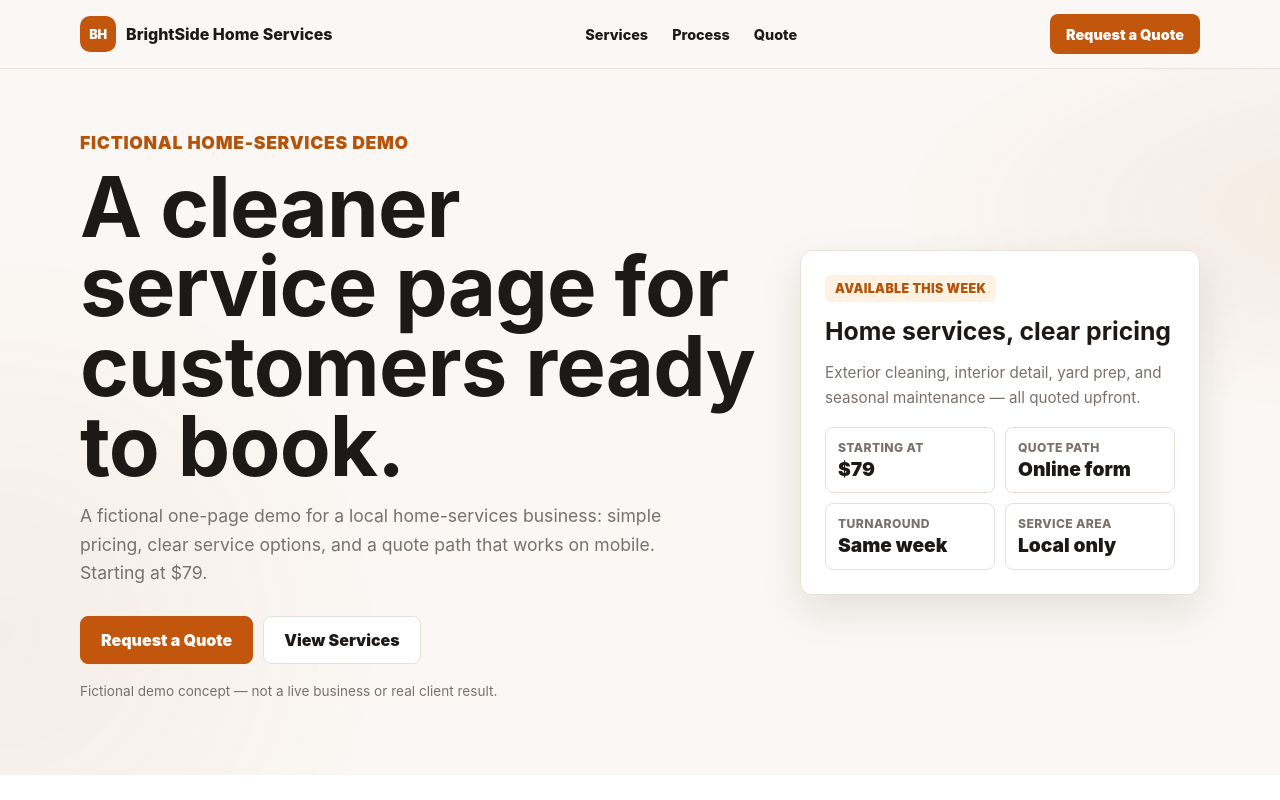
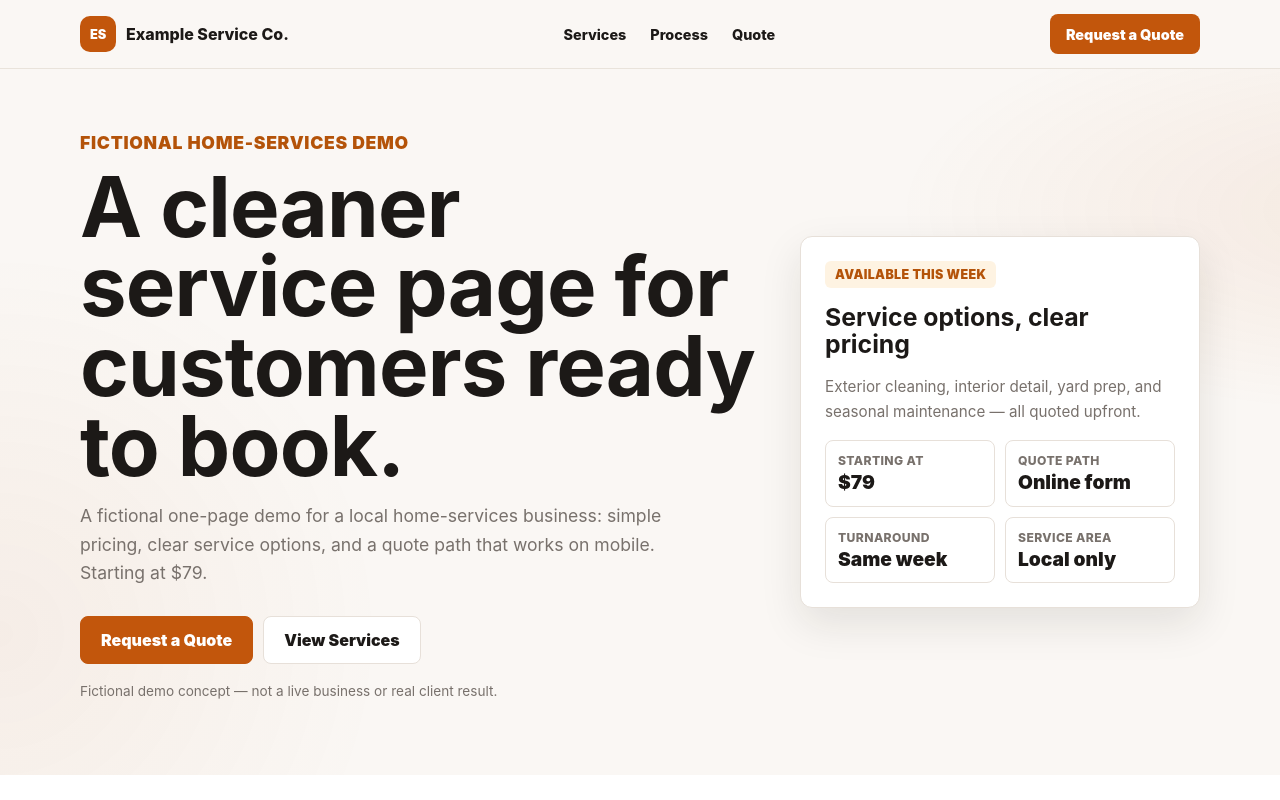
Before and after one commit to philipneo/philip-builds, a plain HTML site: page demos/service-business-landing-page/index.html in a window 1280 px wide. Shown: the top 800 px of the page. Drawn offline with Linux system fonts and the light colour scheme.

Commit message:
Rename service business demo and verify portfolio projects

```diff
--- a/demos/service-business-landing-page/index.html
+++ b/demos/service-business-landing-page/index.html
@@ -3,7 +3,7 @@
   <head>
     <meta charset="utf-8" />
     <meta name="viewport" content="width=device-width, initial-scale=1" />
-    <title>BrightSide Home Services | Service Business Landing Page Demo</title>
+    <title>Service Business Demo | Philip Builds Studio</title>
     <meta
       name="description"
       content="A fictional one-page demo for a local home-services business: simple pricing, clear service options, and a quote path that works on mobile."
@@ -13,9 +13,9 @@
   </head>
   <body>
     <header class="site-header">
-      <a class="brand" href="#top" aria-label="BrightSide Home Services home">
-        <span>BH</span>
-        BrightSide Home Services
+      <a class="brand" href="#top" aria-label="Example Service Co. home">
+        <span>ES</span>
+        Example Service Co.
       </a>
       <nav aria-label="Page navigation">
         <a href="#services">Services</a>
@@ -46,7 +46,7 @@
 
         <aside class="booking-panel" aria-label="Example booking summary">
           <div class="panel-badge">Available this week</div>
-          <strong>Home services, clear pricing</strong>
+          <strong>Service options, clear pricing</strong>
           <p>Exterior cleaning, interior detail, yard prep, and seasonal maintenance — all quoted upfront.</p>
           <ul class="panel-stats" aria-label="Service highlights">
             <li>
@@ -249,7 +249,7 @@
     </main>
 
     <footer>
-      <p>BrightSide Home Services is a fictional demo brand created by Philip Builds Studio. No real business content, customer reviews, or client results are used.</p>
+      <p>Example Service Co. is a fictional demo brand created for Philip Builds Studio. No real business content, customer reviews, or client results are used.</p>
       <div>
         <a href="../../index.html">Philip Builds Studio</a>
         <a href="../../portfolio/index.html">Portfolio</a>
```
Also changed, not shown: portfolio/index.html (+4 -5 lines), demos/service-business-landing-page/README.md.
